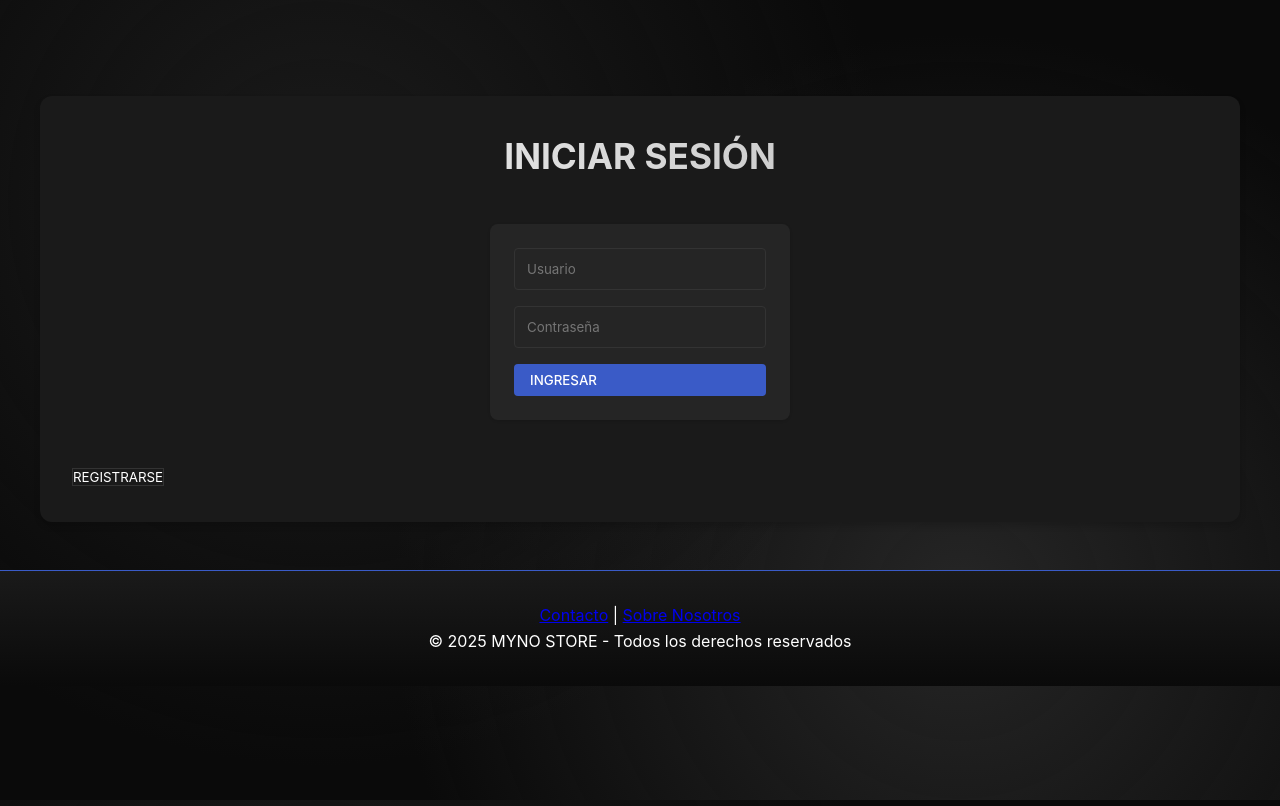
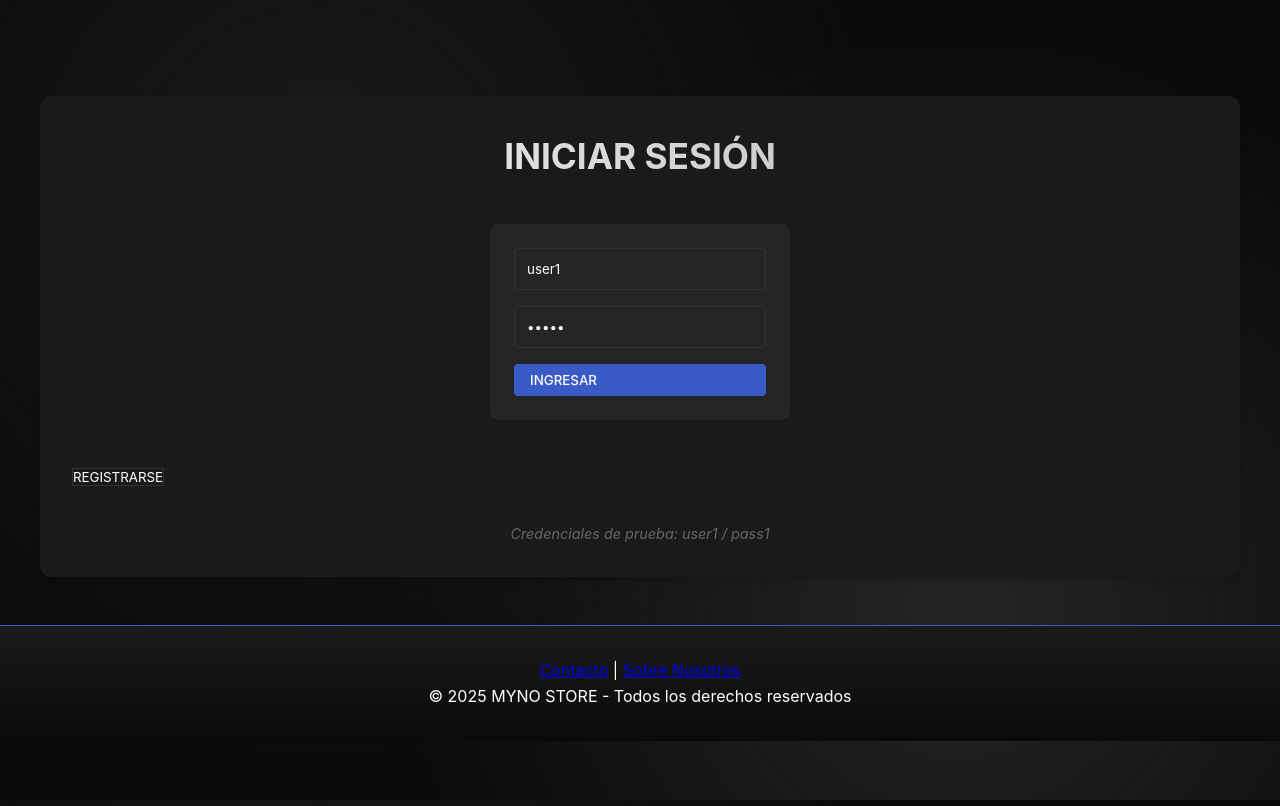
Before and after one commit to FernandoValdes01/Myno-PMV, a React (Vite) app: page /login in a window 1280 px wide. Shown: the top 806 px of the page. Built offline with nearby package versions, Linux system fonts and the light colour scheme.

Commit message:
Update Login.jsx

```diff
--- a/src/pages/Login.jsx
+++ b/src/pages/Login.jsx
@@ -1,4 +1,4 @@
-import { useState } from 'react';
+import { useState, useEffect } from 'react';
 import { useNavigate } from 'react-router-dom';
 import { useCart } from "./CartContext";
 import { login } from '../utils/backend';
@@ -9,6 +9,12 @@ const Login = () => {
   const [error, setError] = useState('');
   const { login: contextLogin } = useCart();
   const navigate = useNavigate();
+
+  // Establecer valores predeterminados al cargar el componente
+  useEffect(() => {
+    setUsername('user1');
+    setPassword('pass1');
+  }, []);
 
   const handleSubmit = async (e) => {
     e.preventDefault();
@@ -49,6 +55,16 @@ const Login = () => {
       >
         REGISTRARSE
       </button>
+      {/* Mensaje para el profesor */}
+      <p style={{
+        marginTop: '2rem',
+        fontSize: '0.9rem',
+        color: '#666',
+        fontStyle: 'italic',
+        textAlign: 'center'
+      }}>
+        Credenciales de prueba: user1 / pass1
+      </p>
     </div>
   );
 };
```
